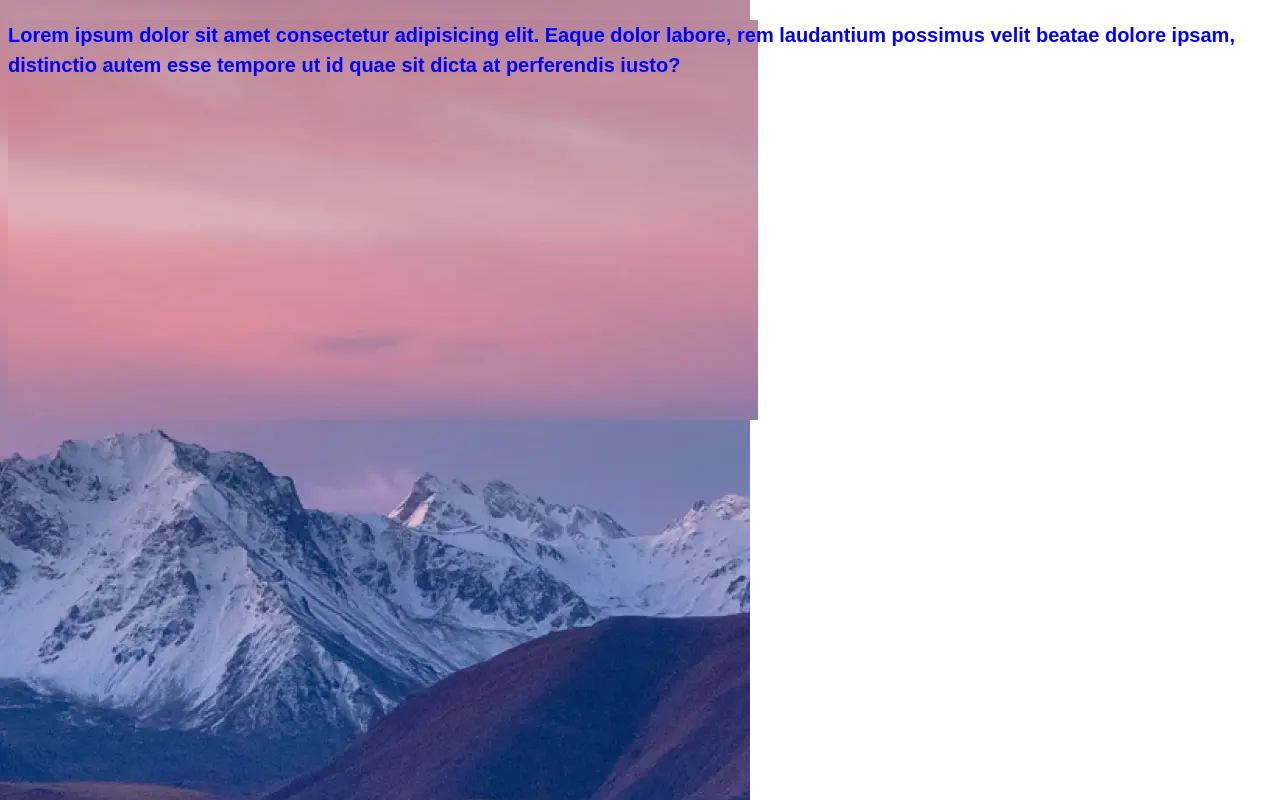
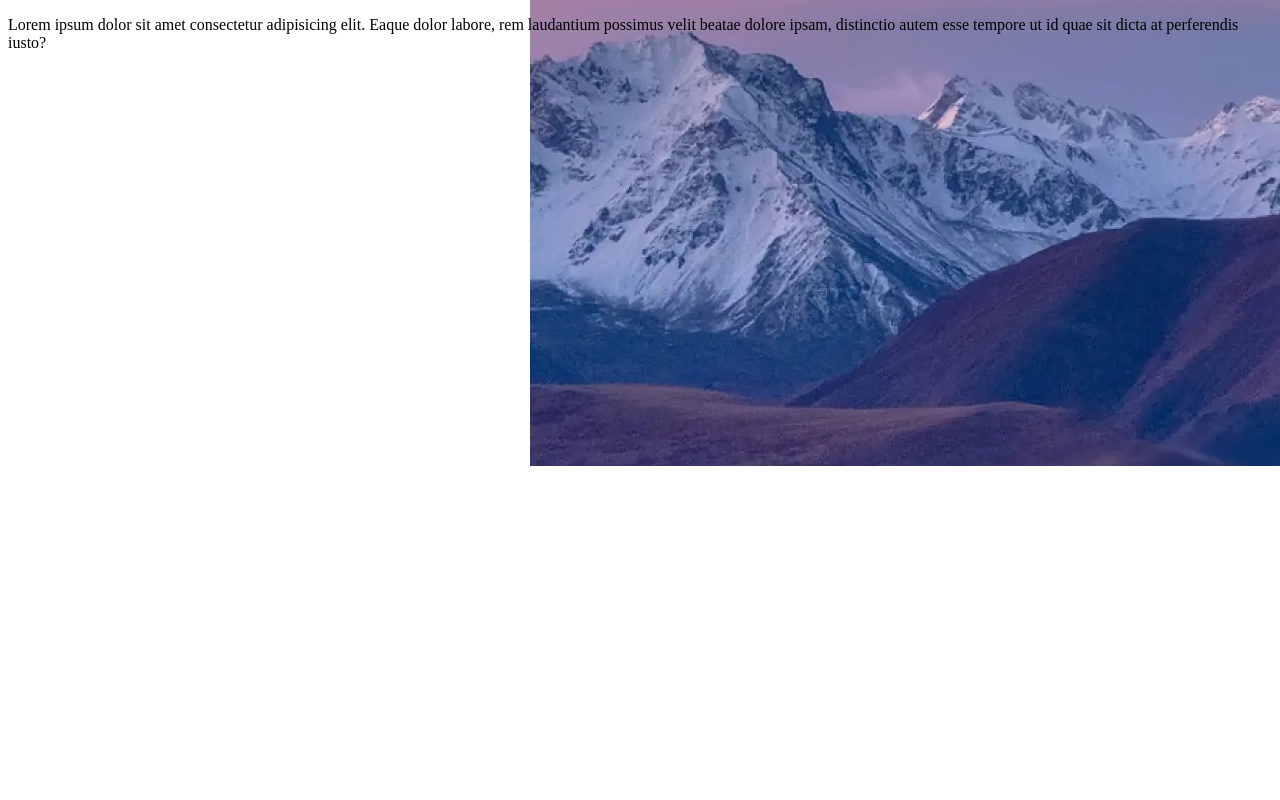
Before and after one commit to aryankamrul/css-learnig, a plain HTML site: page style.html in a window 1280 px wide. Drawn offline with Linux system fonts and the light colour scheme.

Commit message:
using css

```diff
--- a/style.html
+++ b/style.html
@@ -4,9 +4,9 @@
     <meta charset="UTF-8">
     <meta name="viewport" content="width=device-width, initial-scale=1.0">
     <title>CSS Styling</title>
-    <link rel="stylesheet" href="style.css">
+    <link rel="stylesheet" href="style/shadow.css">
 </head>
 <body>
-    <p style="color: blue;"> Lorem ipsum dolor sit amet consectetur adipisicing elit. Eaque dolor labore, rem laudantium possimus velit beatae dolore ipsam, distinctio autem esse tempore ut id quae sit dicta at perferendis iusto?</p>
+    <p > Lorem ipsum dolor sit amet consectetur adipisicing elit. Eaque dolor labore, rem laudantium possimus velit beatae dolore ipsam, distinctio autem esse tempore ut id quae sit dicta at perferendis iusto?</p>
 </body>
 </html>
--- /dev/null
+++ b/style/shadow.css
@@ -0,0 +1,6 @@
+body{
+    background-image: url(photo.webp);
+    background-repeat: no-repeat;
+    background-position: right;
+
+}
--- /dev/null
+++ b/style/specificity.css
@@ -0,0 +1,4 @@
+*{
+    margin: 0;
+    background: linear-gradient(to left,navy,skyblue);
+}
--- a/style.css
+++ b/style/style.css
@@ -103,11 +103,3 @@ p{
     color:;
     line-height: 30px;background: linear-gradient(to right, orange red);
 }
-*{
-
-    background: linear-gradient(to right, orange, red);
-background-image: url(photo.webp);
-background-repeat: no-repeat;
-height: 400px;
-
-}
```
Also changed, not shown: practice.html (+1 -0 lines), specificity.html (added, +17 -0 lines), style/photo.webp (renamed from photo.webp).
